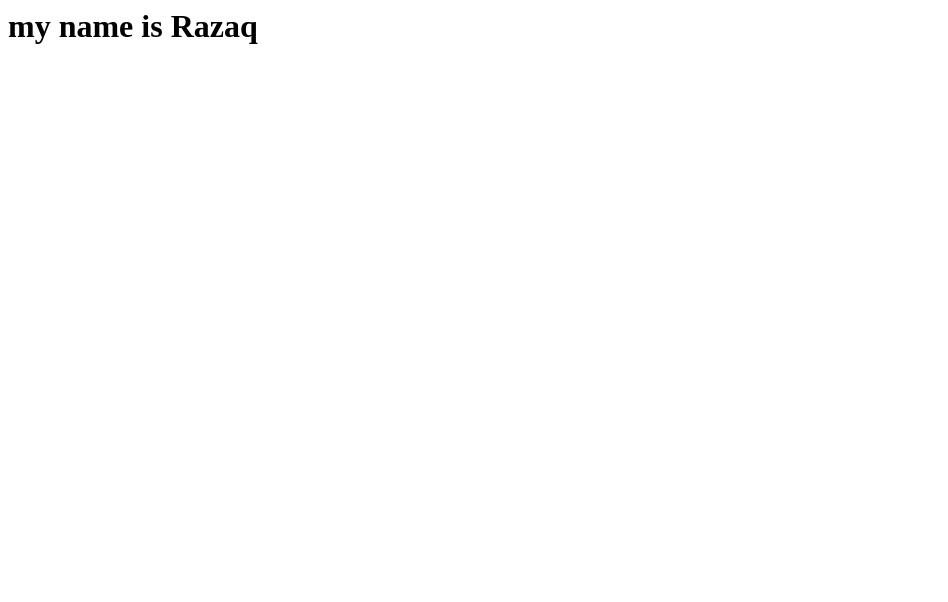
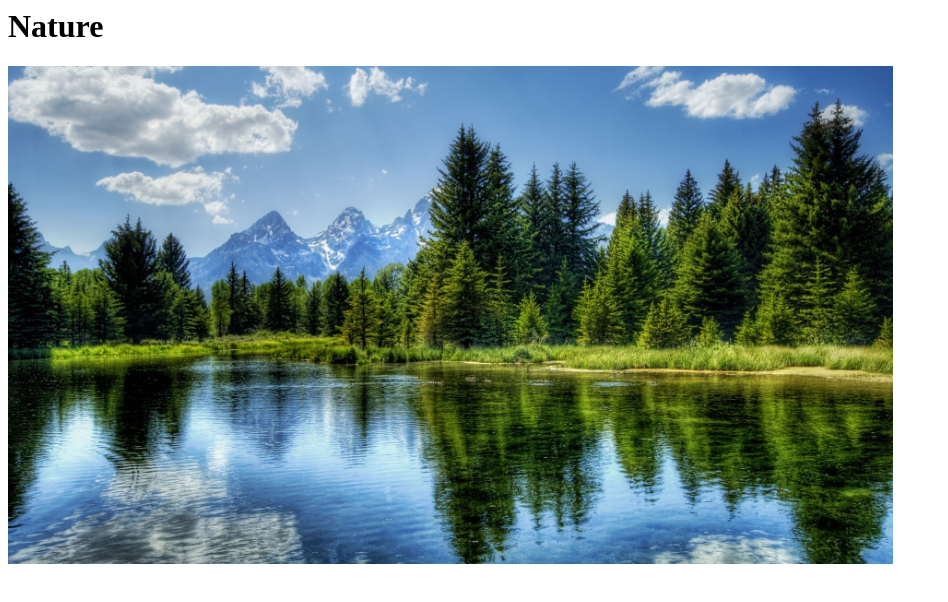
Before and after one commit to Razaq1025/sample-webpage, a plain HTML site: page index.html in a window 1280 px wide. Shown: the whole page, without its empty margins (0-948 px from the left). Drawn offline with Linux system fonts and the light colour scheme.

Commit message:
sample webpage

```diff
--- a/index.html
+++ b/index.html
@@ -1,6 +1,7 @@
 <html>
-<head><title>about me</title></head>
+<head><title>Nature</title></head>
 <body>
-<h1>my name is Razaq</h1>
+<h1>Nature</h1>
+<img src="nature.jpg" width="70%">
 </body>
 </html>
```
